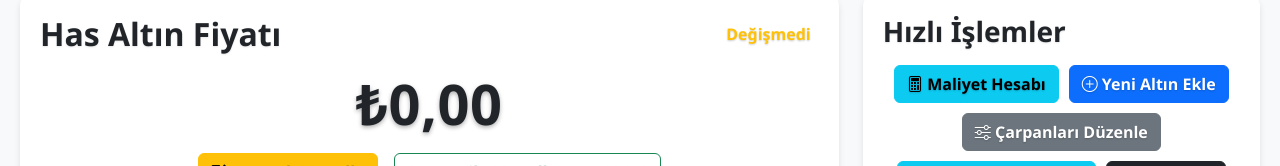
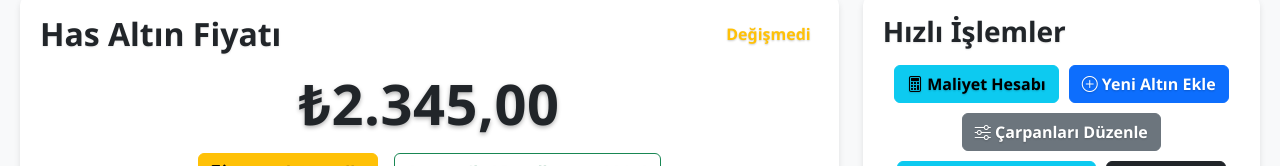
Before and after one commit to Mehmet020202/fiyatlistesi2, a website: page index.html in a window 1280 px wide. Shown: the part 333-499 px from the top of the page. Drawn offline with nearby package versions, Linux system fonts and the light colour scheme.

Commit message:
Fix: Has Altın fiyat çarpan sorunu çözüldü - anlikHasAlisFiyat başlangıç değeri düzeltildi

```diff
--- a/index.html
+++ b/index.html
@@ -987,8 +987,8 @@
       { tur: "24 Ayar 1 Gram", hasAlisCarpan: 1.012, hasSatisCarpan: 1.012, manuelAlis: null }
     ])),
     anlikHasFiyat: parseFloat(localStorage.getItem('anlikHasFiyat')) || 2345.00,
-    anlikHasAlisFiyat: parseFloat(localStorage.getItem('anlikHasAlisFiyat')) || 0.00,
-    anlikHasSatisFiyat: parseFloat(localStorage.getItem('anlikHasSatisFiyat')) || 0.00,
+    anlikHasAlisFiyat: parseFloat(localStorage.getItem('anlikHasAlisFiyat')) || 2345.00,
+    anlikHasSatisFiyat: parseFloat(localStorage.getItem('anlikHasSatisFiyat')) || 2345.00,
     previousPrice: parseFloat(localStorage.getItem('previousPrice')) || 2345.00,
     autoUpdate: localStorage.getItem('autoUpdate') === 'true',
     autoUpdatePriceType: localStorage.getItem('autoUpdatePriceType') || 'alis',
@@ -1105,10 +1105,13 @@
     let hasFiyat;
     if (appState.autoUpdatePriceType === 'alis') {
       hasFiyat = appState.anlikHasAlisFiyat || appState.anlikHasFiyat;
+      console.log(`DEBUG: Alış seçili - anlikHasAlisFiyat: ${appState.anlikHasAlisFiyat}, anlikHasFiyat: ${appState.anlikHasFiyat}, hasFiyat: ${hasFiyat}`);
     } else if (appState.autoUpdatePriceType === 'satis') {
       hasFiyat = appState.anlikHasSatisFiyat || appState.anlikHasFiyat;
+      console.log(`DEBUG: Satış seçili - anlikHasSatisFiyat: ${appState.anlikHasSatisFiyat}, anlikHasFiyat: ${appState.anlikHasFiyat}, hasFiyat: ${hasFiyat}`);
     } else {
       hasFiyat = appState.anlikHasFiyat;
+      console.log(`DEBUG: Manuel mod - anlikHasFiyat: ${appState.anlikHasFiyat}, hasFiyat: ${hasFiyat}`);
     }
 
     appState.altinlar.forEach((altin, index) => {
@@ -1132,6 +1135,11 @@
       // Satış fiyatını hesapla
       const satisFiyati = hasFiyat * satisCarpan;
       let alisFiyati;
+
+      // Tam Altın için özel debug
+      if (altin.tur === "Tam Altın") {
+        console.log(`DEBUG Tam Altın: hasFiyat=${hasFiyat}, alisCarpan=${alisCarpan}, satisCarpan=${satisCarpan}, satisFiyati=${satisFiyati}`);
+      }
 
       if (alisAyar === 'otomatik') {
         if (altin.tur === "Cumhuriyet (7,2)") {
```
